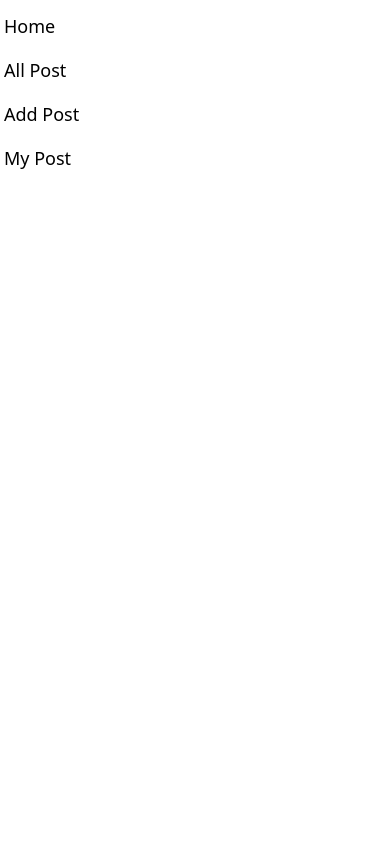
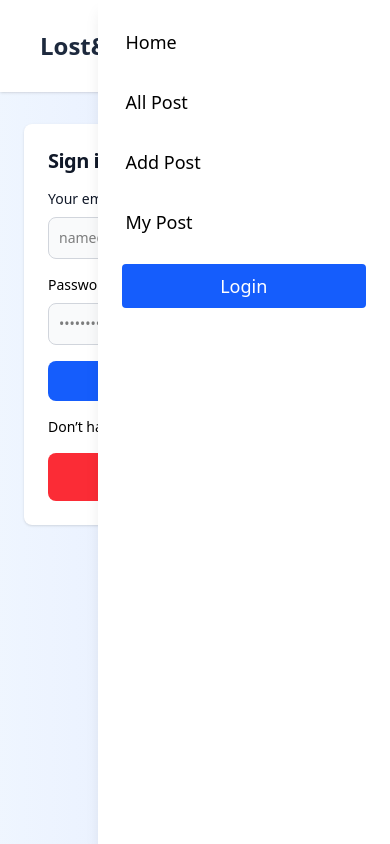
Before and after one commit to ankit11556/Lost-Foundr, a React (Vite) app in the folder frontend/: page /login in a window 390 px wide. Both pictures are taken after a click on the button 338 px from the left and 46 px from the top of the page. Built offline with nearby package versions, Linux system fonts and the light colour scheme; no server answers; grey boxes are pictures that could not be loaded.

Commit message:
Responsive Navbar with Active Route Highlight

```diff
--- a/frontend/src/components/Navbar.jsx
+++ b/frontend/src/components/Navbar.jsx
@@ -1,107 +1,177 @@
-import { Link } from "react-router-dom"
-import { useAuth } from "../contexts/AuthContext"
-import { useState } from "react"
-const Navbar = () =>{
-  const {user,userLogout} = useAuth()
-  const [isOpen,setIsOpen] = useState(false)
-  return(
+import { NavLink } from "react-router-dom";
+import { useAuth } from "../contexts/AuthContext";
+import { useState } from "react";
+
+const Navbar = () => {
+  const { user, userLogout } = useAuth();
+  const [isOpen, setIsOpen] = useState(false);
+
+  // Common link style function
+  const linkClasses = ({ isActive }) =>
+    `flex items-center p-1 text-lg gap-x-2 hover:text-indigo-600 ${
+      isActive ? "text-indigo-600 font-semibold underline" : ""
+    }`;
+
+  return (
     <>
-   <nav className="w-full bg-white text-slate-800  shadow-sm py-4 px-6 transition duration-200">
-  <div className="container mx-auto flex flex-wrap flex-row items-center justify-between  px-4 py-2 w-full">
-    <a href="/"
-      className="mr-4 block cursor-pointer py-1.5   font-bold text-2xl">
+      <nav className="w-full bg-white text-slate-800 shadow-sm py-4 px-6 transition duration-200">
+        <div className="container mx-auto flex flex-wrap flex-row items-center justify-between px-4 py-2 w-full">
+          {/* Logo */}
+          <a
+            href="/"
+            className="mr-4 block cursor-pointer py-1.5 font-bold text-2xl"
+          >
             Lost&Foundr
           </a>
 
-    <div className="lg:block hidden">
-      <div className="flex w-full flex-row ">
-      <ul className="flex flex-col gap-2 mt-2 mb-4 lg:mb-0 lg:mt-0 lg:flex-row lg:items-center lg:gap-6 ">
-         <li className="flex items-center p-1 text-lg gap-x-2  hover:text-indigo-600">
-          <Link to="/" className="flex items-center">
+          {/* Desktop Menu */}
+          <div className="lg:flex hidden items-center">
+            <ul className="flex gap-6">
+              <li>
+                <NavLink to="/" className={linkClasses}>
                   Home
-          </Link>
+                </NavLink>
               </li>
-        <li className="flex items-center p-1 text-lg gap-x-2 hover:text-indigo-600">
-          <Link to="all-posts" className="flex items-center">
+              <li>
+                <NavLink to="all-posts" className={linkClasses}>
                   All Post
-          </Link>
+                </NavLink>
               </li>
-        <li className="flex items-center p-1 text-lg gap-x-2 hover:text-indigo-600">
-          <Link to="add-post" className="flex items-center">
+              <li>
+                <NavLink to="add-post" className={linkClasses}>
                   Add Post
-          </Link>
+                </NavLink>
               </li>
-        <li className="flex items-center p-1 text-lg gap-x-2 hover:text-indigo-600">
-          <Link to="my-post" className="flex items-center">
+              <li>
+                <NavLink to="my-post" className={linkClasses}>
                   My Post
-          </Link>
+                </NavLink>
               </li>
-
             </ul>
 
+            {/* Auth Buttons */}
             <div className="ml-20">
-        { user ?(
-     <button className="bg-red-600 hover:bg-red-700 text-white p-2 rounded font-medium text-lg hover:cursor-pointer "
+              {user ? (
+                <button
+                  className="bg-red-600 hover:bg-red-700 text-white p-2 rounded font-medium text-lg hover:cursor-pointer"
                   onClick={userLogout}
                 >
                   Logout
                 </button>
-        ):(
-         <button className="bg-blue-600 hover:bg-blue-700 text-white p-2 rounded font-medium text-lg hover:cursor-pointer ">
-       <Link to="/login">Login</Link>
+              ) : (
+                <NavLink to="/login">
+                  <button className="bg-blue-600 hover:bg-blue-700 text-white p-2 rounded font-medium text-lg hover:cursor-pointer">
+                    Login
                   </button>
+                </NavLink>
               )}
             </div>
           </div>
-     </div>
 
-
-
+          {/* Mobile Menu Button */}
           <button
-      className="relative ml-auto h-6 max-h-[40px] w-6 max-w-[40px] select-none rounded-lg text-center align-middle text-xs font-medium uppercase text-inherit transition-all hover:bg-transparent focus:bg-transparent active:bg-transparent disabled:pointer-events-none disabled:opacity-50 disabled:shadow-none lg:hidden"
-      type="button"
-      onClick={()=>setIsOpen(!isOpen)}
+            className="lg:hidden block p-2"
+            onClick={() => setIsOpen(!isOpen)}
           >
-      <span className="absolute transform -translate-x-1/2 -translate-y-1/2 top-1/2 left-1/2">
-        <svg xmlns="http://www.w3.org/2000/svg" className="w-6 h-6" fill="none" stroke="currentColor" strokeWidth="2">
-          <path  strokeLinecap="round" d="M4 6h16M4 12h16M4 18h16"></path>
+            {isOpen ? (
+              // Close Icon
+              <svg
+                xmlns="http://www.w3.org/2000/svg"
+                className="w-6 h-6"
+                fill="none"
+                stroke="currentColor"
+                strokeWidth="2"
+              >
+                <path
+                  strokeLinecap="round"
+                  strokeLinejoin="round"
+                  d="M6 18L18 6M6 6l12 12"
+                />
               </svg>
-      </span>
+            ) : (
+              // Hamburger Icon
+              <svg
+                xmlns="http://www.w3.org/2000/svg"
+                className="w-6 h-6"
+                fill="none"
+                stroke="currentColor"
+                strokeWidth="2"
+              >
+                <path strokeLinecap="round" d="M4 6h16M4 12h16M4 18h16" />
+              </svg>
+            )}
           </button>
-
         </div>
       </nav>
 
-{isOpen && (
-   <nav className="h-[100vh] fixed top-[0px] right-[0px] flex flex-col gap-10  w-full lg:hidden bg-white z-40 duration-1000 ">
-          <ul className="flex flex-col gap-2 mt-2 mb-4 lg:mb-0 lg:mt-0 lg:flex-row lg:items-center lg:gap-6 ">
-         <li className="flex items-center p-1 text-lg gap-x-2  hover:text-indigo-600">
-          <Link to="/" className="flex items-center">
+      {/* Mobile Slide-in Menu */}
+      <nav
+        className={`fixed top-0 right-0 h-full w-3/4 max-w-xs bg-white z-40 transform transition-transform duration-300 lg:hidden shadow-lg ${
+          isOpen ? "translate-x-0" : "translate-x-full"
+        }`}
+      >
+        <ul className="flex flex-col p-6 gap-6">
+          <li>
+            <NavLink
+              to="/"
+              className={linkClasses}
+              onClick={() => setIsOpen(false)}
+            >
               Home
-          </Link>
+            </NavLink>
           </li>
-        <li className="flex items-center p-1 text-lg gap-x-2 hover:text-indigo-600">
-          <Link to="all-posts" className="flex items-center">
+          <li>
+            <NavLink
+              to="all-posts"
+              className={linkClasses}
+              onClick={() => setIsOpen(false)}
+            >
               All Post
-          </Link>
+            </NavLink>
           </li>
-        <li className="flex items-center p-1 text-lg gap-x-2 hover:text-indigo-600">
-          <Link to="add-post" className="flex items-center">
+          <li>
+            <NavLink
+              to="add-post"
+              className={linkClasses}
+              onClick={() => setIsOpen(false)}
+            >
               Add Post
-          </Link>
+            </NavLink>
           </li>
-        <li className="flex items-center p-1 text-lg gap-x-2 hover:text-indigo-600">
-          <Link to="my-post" className="flex items-center">
+          <li>
+            <NavLink
+              to="my-post"
+              className={linkClasses}
+              onClick={() => setIsOpen(false)}
+            >
               My Post
-          </Link>
+            </NavLink>
           </li>
-
         </ul>
 
+        {/* Auth Button for Mobile */}
+        <div className="px-6">
+          {user ? (
+            <button
+              className="bg-red-600 hover:bg-red-700 text-white p-2 rounded font-medium text-lg w-full"
+              onClick={() => {
+                userLogout();
+                setIsOpen(false);
+              }}
+            >
+              Logout
+            </button>
+          ) : (
+            <NavLink to="/login" onClick={() => setIsOpen(false)}>
+              <button className="bg-blue-600 hover:bg-blue-700 text-white p-2 rounded font-medium text-lg w-full">
+                Login
+              </button>
+            </NavLink>
+          )}
+        </div>
       </nav>
-         )}
     </>
-  )
-}
+  );
+};
 
-export default Navbar
+export default Navbar;
```
Lines whose indentation alone changed are shown as unchanged.
